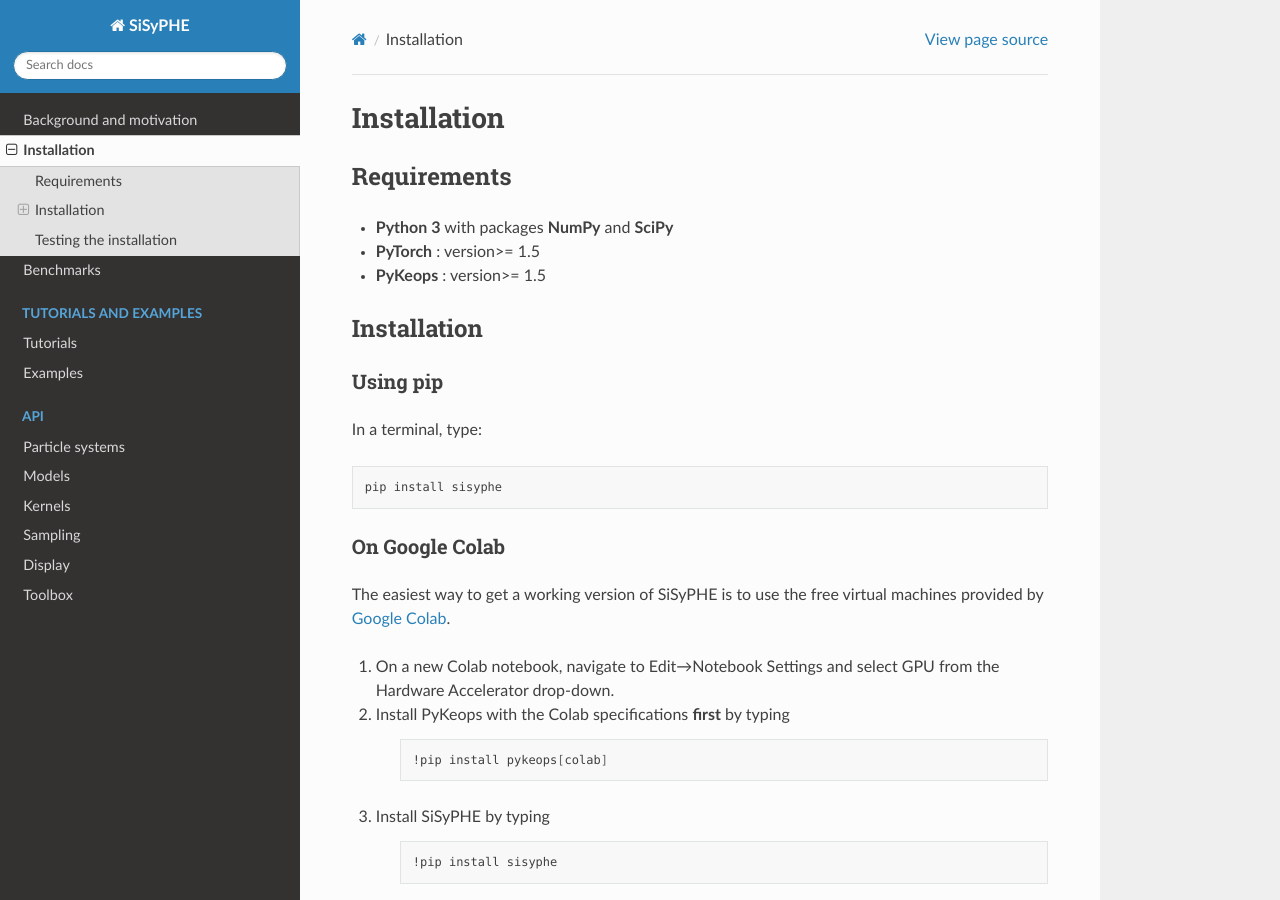
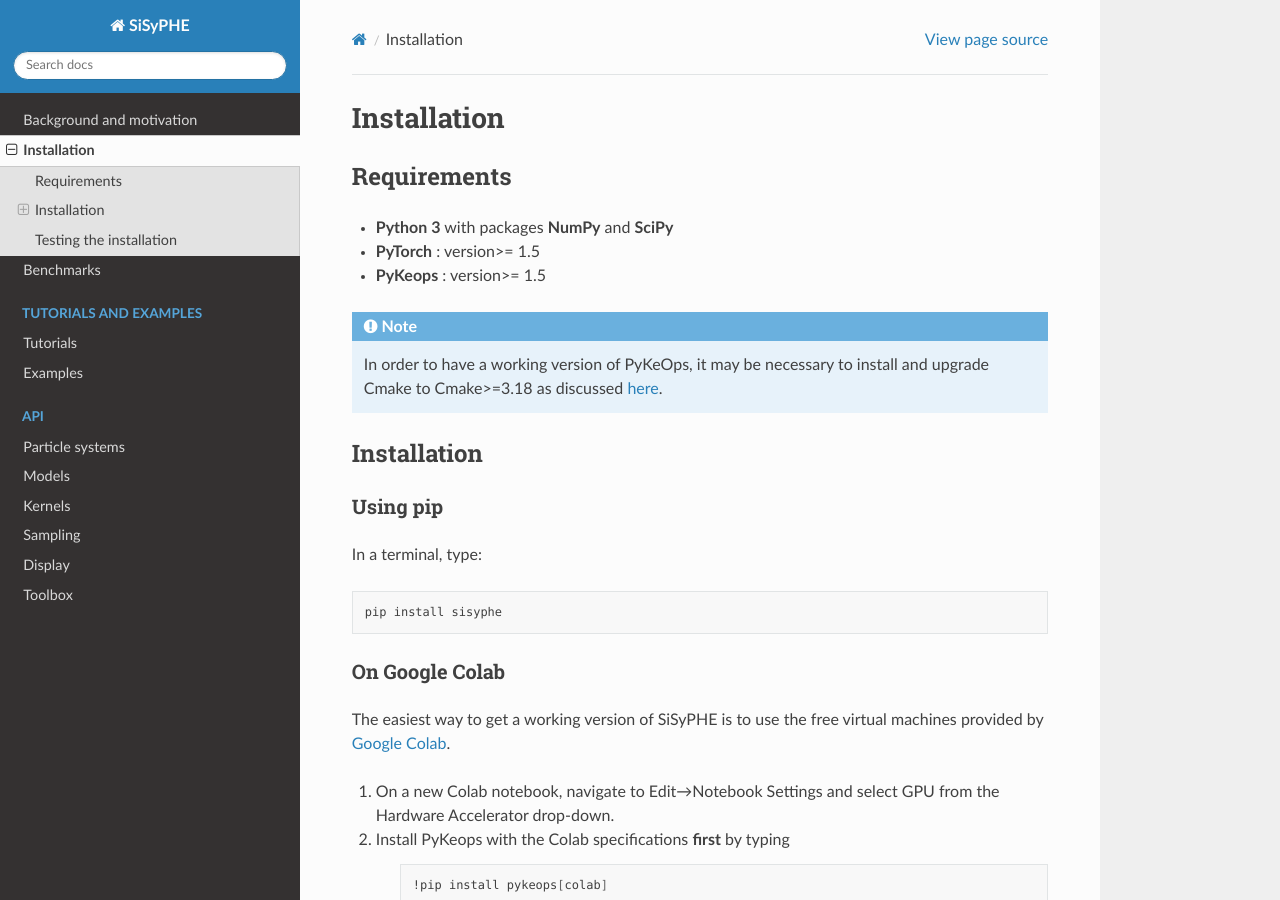
Before and after one commit to antoinediez/Sisyphe, a Sphinx documentation site: the page built from doc/installation.rst, in a window 1280 px wide and 900 px high. Built offline with Sphinx 7.4.7 and the Read the Docs theme 2.0.0, drawn with Linux system fonts in a browser that asks for light colours.

Commit message:
add a note on the required cmake version

```diff
--- a/doc/installation.rst
+++ b/doc/installation.rst
@@ -9,6 +9,9 @@
 - **Python 3** with packages **NumPy** and **SciPy**
 - **PyTorch** : version>= 1.5
 - **PyKeops** : version>= 1.5
+
+.. note::
+    In order to have a working version of PyKeOps, it may be necessary to install and upgrade Cmake to Cmake>=3.18 as discussed `here <https://github.com/getkeops/keops/issues/142>`_.
 
 Installation
 =============
```
Also changed, not shown: 5 other files.
